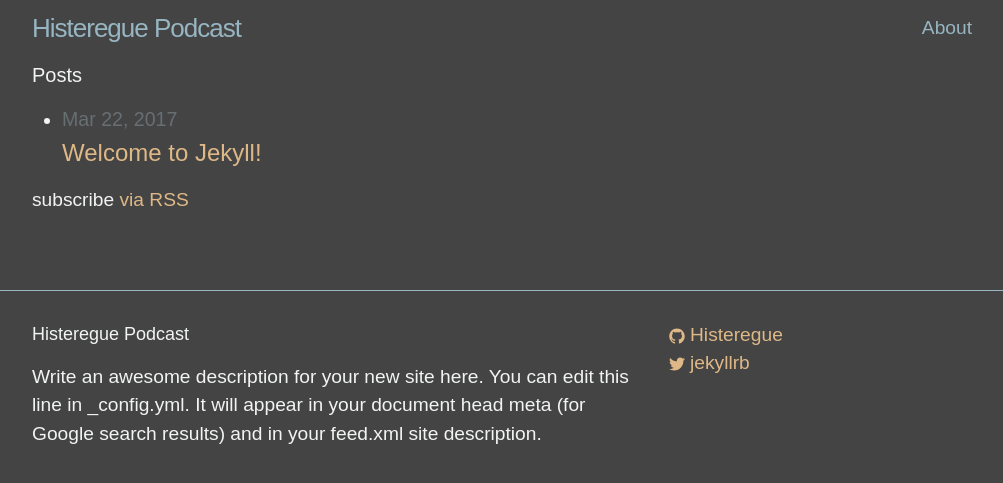
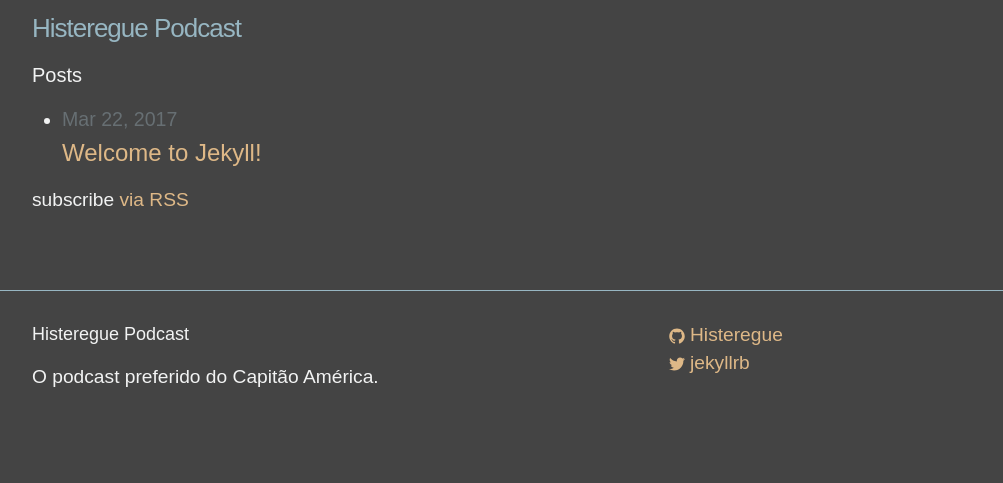
Before and after one commit to Histeregue/histeregue.github.io, a Jekyll site: the page built from index.html, in a window 1280 px wide. Shown: the top 483 px of the page, without its empty margins (138-1141 px from the left). Built offline with Jekyll 4.4.1, drawn with Linux system fonts in a browser that asks for light colours; the list of posts is cut into pages by our own code.

Commit message:
Ajustes nos metadados

```diff
--- a/_config.yml
+++ b/_config.yml
@@ -1,8 +1,6 @@
 title: Histeregue Podcast
 description: >
-  Write an awesome description for your new site here. You can edit this
-  line in _config.yml. It will appear in your document head meta (for
-  Google search results) and in your feed.xml site description.
+  O podcast preferido do Capitão América.
 baseurl: ""
 url: "http://histeregue.com.br"
 
--- a/_includes/head.html
+++ b/_includes/head.html
@@ -3,8 +3,8 @@
   <meta http-equiv="X-UA-Compatible" content="IE=edge">
   <meta name="viewport" content="width=device-width, initial-scale=1">
 
-  <title>{% if page.title %}{{ page.title | escape }}{% else %}{{ site.title | escape }}{% endif %}</title>
-  <meta name="description" content="{% if page.excerpt %}{{ page.excerpt | strip_html | strip_newlines | truncate: 160 }}{% else %}{{ site.description }}{% endif %}">
+  <title>{% if page.title %}{{ page.title | escape }} - {% endif %}{{ site.title | escape }}</title>
+  <meta name="description" content="{% if page.excerpt %}{{ page.excerpt | strip_html | strip_newlines }}{% else %}{{ site.description }}{% endif %}">
 
   <link rel="stylesheet" href="{{ "/css/main.css" | prepend: site.baseurl }}">
   <link rel="canonical" href="{{ page.url | replace:'index.html','' | prepend: site.baseurl | prepend: site.url }}">
--- a/_includes/header.html
+++ b/_includes/header.html
@@ -15,8 +15,8 @@
 
       <div class="trigger">
         {% for my_page in site.pages %}
-          {% if my_page.title %}
-          <a class="page-link" href="{{ my_page.url | prepend: site.baseurl }}">{{ my_page.title }}</a>
+          {% if my_page.menu-title %}
+          <a class="page-link" href="{{ my_page.url | prepend: site.baseurl }}">{{ my_page.menu-title }}</a>
           {% endif %}
         {% endfor %}
       </div>
```
